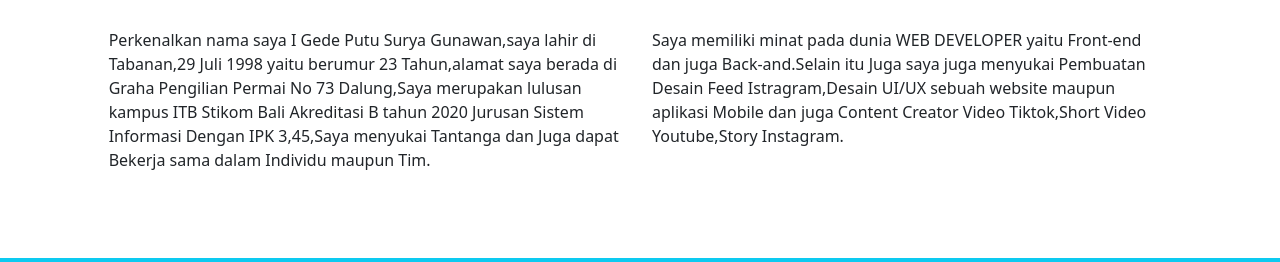
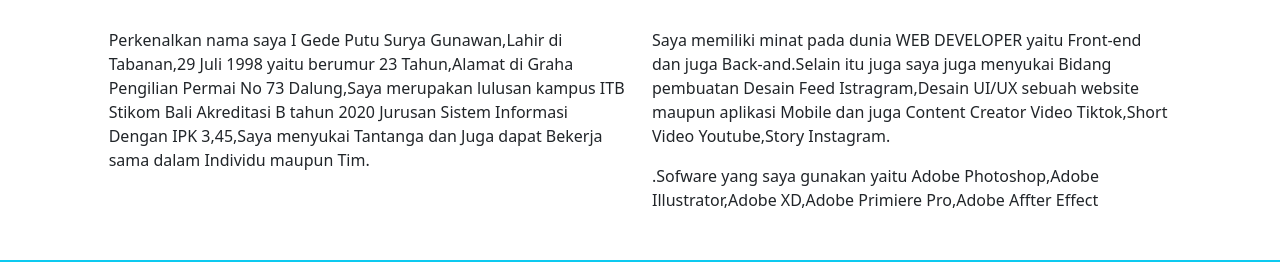
Before and after one commit to IGedePutuSuryaGunawan/IGedePutuSuryaGunawan.github.io, a plain HTML site: page index.html in a window 1280 px wide. Shown: the part 674-936 px from the top of the page. Drawn offline with nearby package versions, Linux system fonts and the light colour scheme.

Commit message:
saya mengubah lagi

```diff
--- a/index.html
+++ b/index.html
@@ -66,11 +66,11 @@
           </div>
           <div class="row justify-content-center pt-3">
               <div class="col-md-5 text-justify">
-                <p>Perkenalkan nama saya I Gede Putu Surya Gunawan,saya lahir di Tabanan,29 Juli 1998 yaitu berumur 23 Tahun,alamat saya berada di Graha Pengilian Permai No 73 Dalung,Saya merupakan lulusan kampus ITB Stikom Bali Akreditasi B tahun 2020 Jurusan Sistem Informasi Dengan IPK 3,45,Saya menyukai Tantanga dan Juga dapat Bekerja sama dalam Individu maupun Tim.</p>
+                <p>Perkenalkan nama saya I Gede Putu Surya Gunawan,Lahir di Tabanan,29 Juli 1998 yaitu berumur 23 Tahun,Alamat di Graha Pengilian Permai No 73 Dalung,Saya merupakan lulusan kampus ITB Stikom Bali Akreditasi B tahun 2020 Jurusan Sistem Informasi Dengan IPK 3,45,Saya menyukai Tantanga dan Juga dapat Bekerja sama dalam Individu maupun Tim.</p>
               </div>
               <div class="col-md-5 text-justify">
-                <p>Saya memiliki minat pada dunia WEB DEVELOPER yaitu Front-end dan juga Back-and.Selain itu Juga saya juga menyukai Pembuatan Desain Feed Istragram,Desain UI/UX sebuah website maupun aplikasi Mobile dan juga Content Creator Video Tiktok,Short Video Youtube,Story Instagram.</p>
-              </div>
+                <p>Saya memiliki minat pada dunia WEB DEVELOPER yaitu Front-end dan juga Back-and.Selain itu juga saya juga menyukai Bidang pembuatan Desain Feed Istragram,Desain UI/UX sebuah website maupun aplikasi Mobile dan juga Content Creator Video Tiktok,Short Video Youtube,Story Instagram.</p>
+              .Sofware yang saya gunakan yaitu Adobe Photoshop,Adobe Illustrator,Adobe XD,Adobe Primiere Pro,Adobe Affter Effect</div>
           </div>
         </div>
       </div>
```
